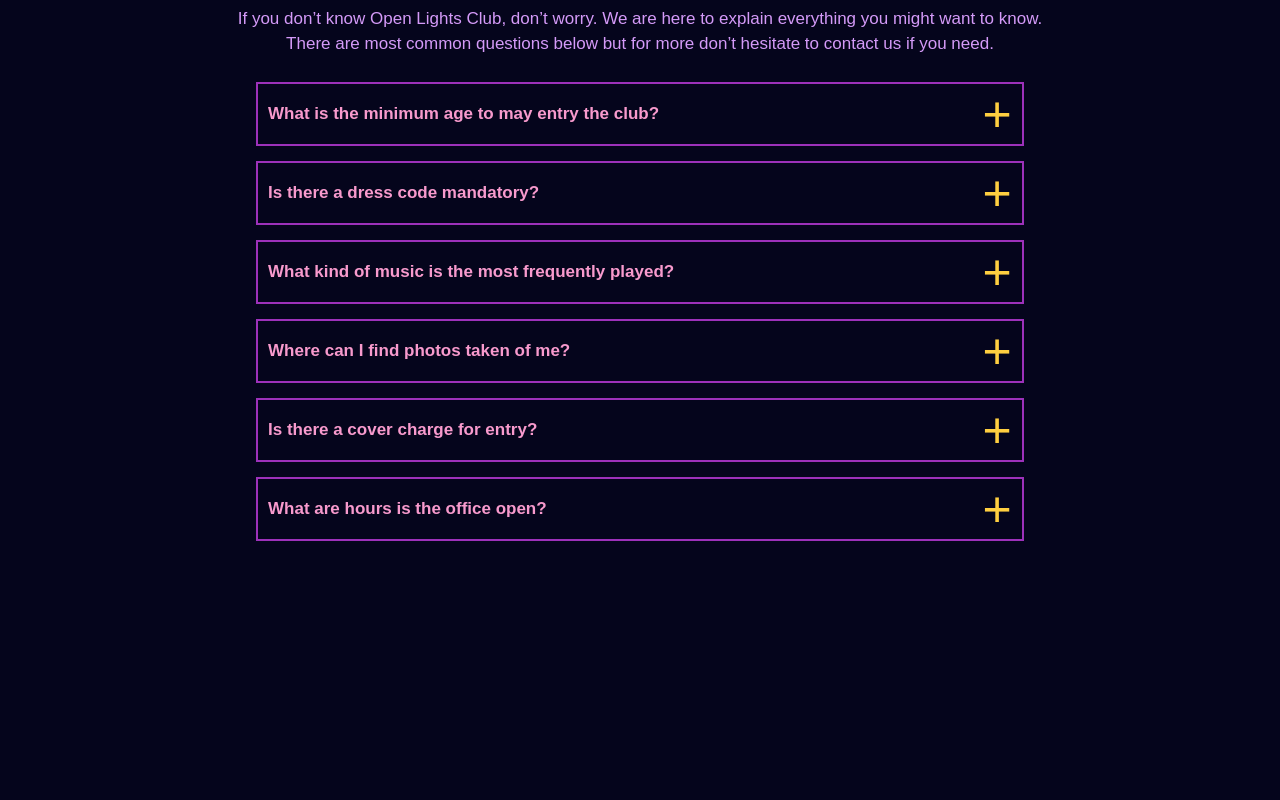
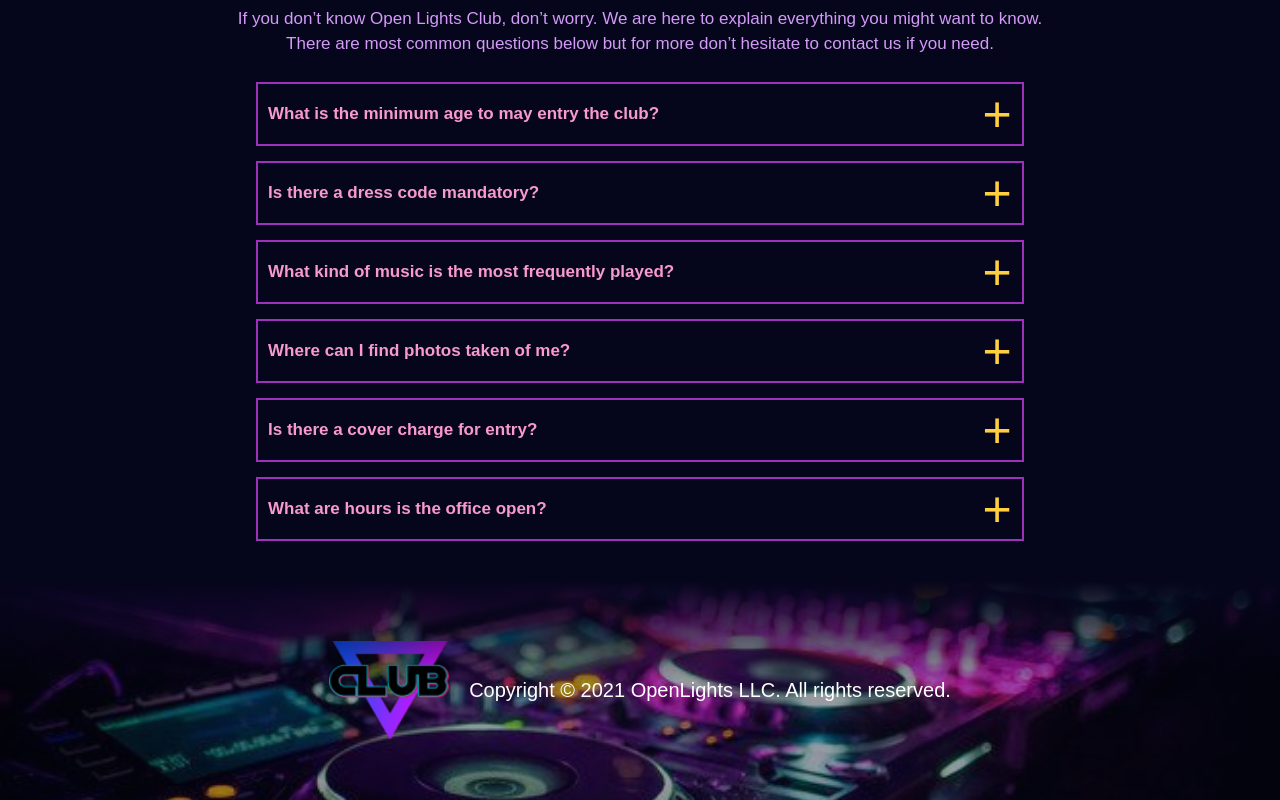
Before and after one commit to Monfear/OpenLights-music-club-website, a plain HTML site: page index.html in a window 1280 px wide. Shown: the part 4727-5527 px from the top of the page. Before the commit the page ends 5283 px from the top, so only its background shows below. Drawn offline with Linux system fonts and the light colour scheme; a web font is replaced by a local one.

Commit message:
create footer

```diff
--- a/index.html
+++ b/index.html
@@ -6,7 +6,7 @@
     <meta name="viewport" content="width=device-width, initial-scale=1.0">
     <title>Open Lights Music Club</title>
 
-    <link rel="shortcut icon" href="./img/Common/logoV.png" type="image/x-icon">
+    <link rel="shortcut icon" href="./img/Common/V.png" type=" image/x-icon">
     <link rel="stylesheet" href="https://cdnjs.cloudflare.com/ajax/libs/font-awesome/5.15.3/css/all.min.css">
 
     <link rel="stylesheet" href="./css/style.css">
@@ -240,8 +240,16 @@
                 <button class="question__button" data-btn-faq>+</button>
             </div>
         </div>
+    </section>
 
-    </section>
+    <footer class="footer">
+        <div class="connector"></div>
+
+        <div class="content">
+            <img src="./img/Common/V.png" alt="logo" class="content__logo">
+            <p class="content__text">Copyright © 2021 OpenLights LLC. All rights reserved.</p>
+        </div>
+    </footer>
 
 
 </body>
--- /dev/null
+++ b/scss/layout/_footer.scss
@@ -0,0 +1,52 @@
+@use "./../base/typography" as typo;
+@use "./../base/colors" as colors;
+@use "./../base/breakpoints" as mq;
+@use "./../components/components" as *;
+
+.footer {
+    margin-top: 4rem;
+    background-image: linear-gradient(rgba(5, 5, 28, 0.4), rgba(5, 5, 28, 0.4)), url(./../img/Common/bg-footer.jpg);
+    background-size: cover;
+    background-position: center;
+    position: relative;
+
+    & .connector {
+        @include connector;
+        transform: rotate(180deg);
+        top: 0;
+    }
+
+    & .content {
+        display: flex;
+        align-items: center;
+        justify-content: center;
+        gap: 2rem;
+        width: 70%;
+        padding: 6rem 0;
+        margin: 0 auto;
+
+        &__logo {
+            width: 80px;
+        }
+
+        &__text {
+            color: colors.$white;
+            font-size: typo.$text-small;
+            z-index: 100;
+        }
+    }
+}
+
+@media screen and (min-width: mq.$big) {
+    .footer {
+        & .content {
+            &__logo {
+                width: 120px;
+            }
+
+            &__text {
+                font-size: typo.$text-main;
+            }
+        }
+    }
+}
--- a/scss/style.scss
+++ b/scss/style.scss
@@ -6,3 +6,4 @@
 @use "./layout/upcoming-events";
 @use "./layout/gallery";
 @use "./layout/faq";
+@use "./layout/footer";
```
Also changed, not shown: css/style.css, img/Common/V.png (added), img/Common/bg-footer.jpg (added), 1 other file.
